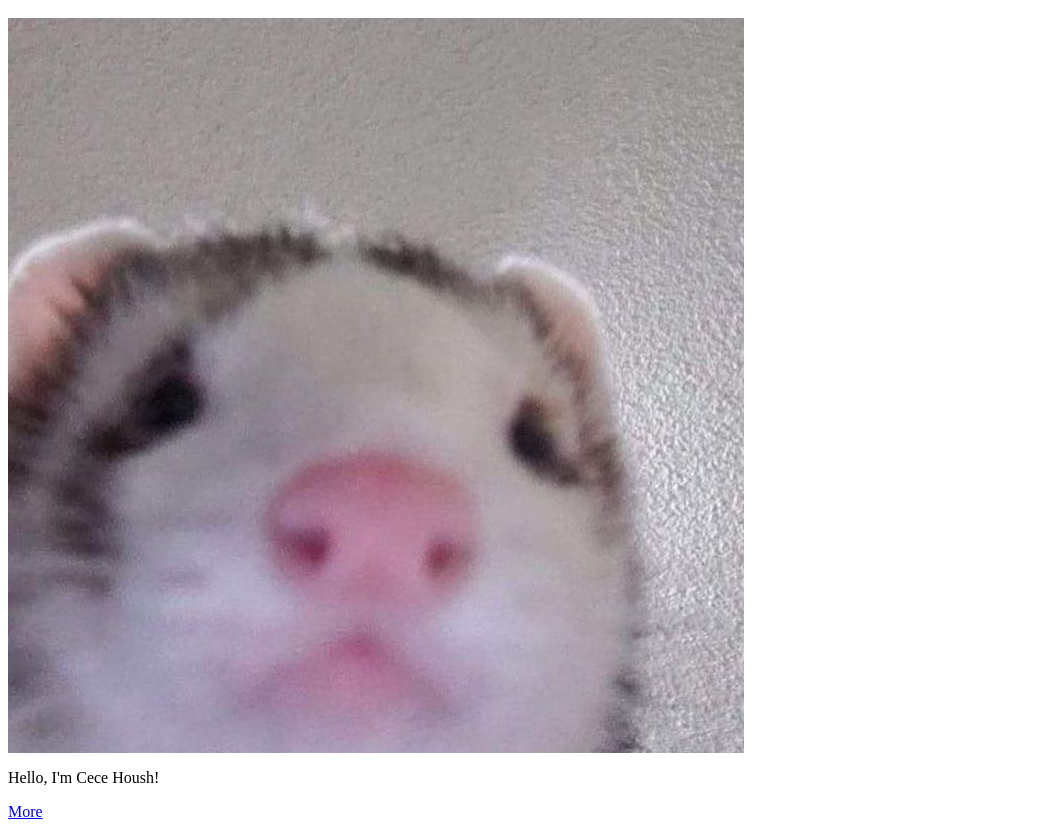
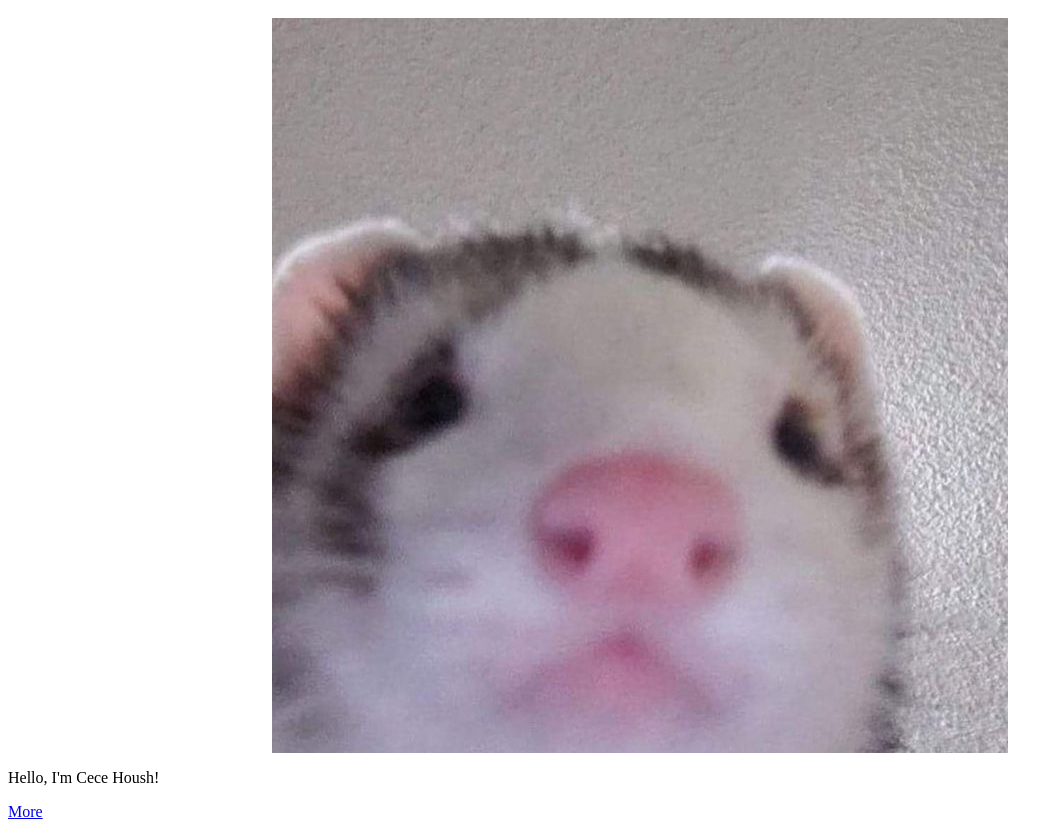
Before and after one commit to cecehoush/choush, a plain HTML site: page index.html in a window 1280 px wide. Shown: the part 48-885 px from the top of the page, without its empty margins (0-1063 px from the left). Drawn offline with Linux system fonts and the light colour scheme.

Commit message:
centered picture

```diff
--- a/index.html
+++ b/index.html
@@ -1,13 +1,15 @@
 <html>
   <head>
-    <title>CS 1030 Web Page Project</title>
+    <title>CS Web Page Project</title>
     <!-- Replace the content in the following line with your name. -->
     <meta name="author" content="REPLACE WITH YOUR NAME">
   </head>
   <body>
     <!-- Replace the lines in this body with your content. -->
     <h1>CS Web page Project</h1>
-    <img src="ceec.JPG">
+    <div style="text-align: center;">
+      <img src="ceec.JPG">
+    </div>
     <p>Hello, I'm Cece Housh!</p>
     <p><a href="secondpage.html">More</a></p>
   </body>
```
